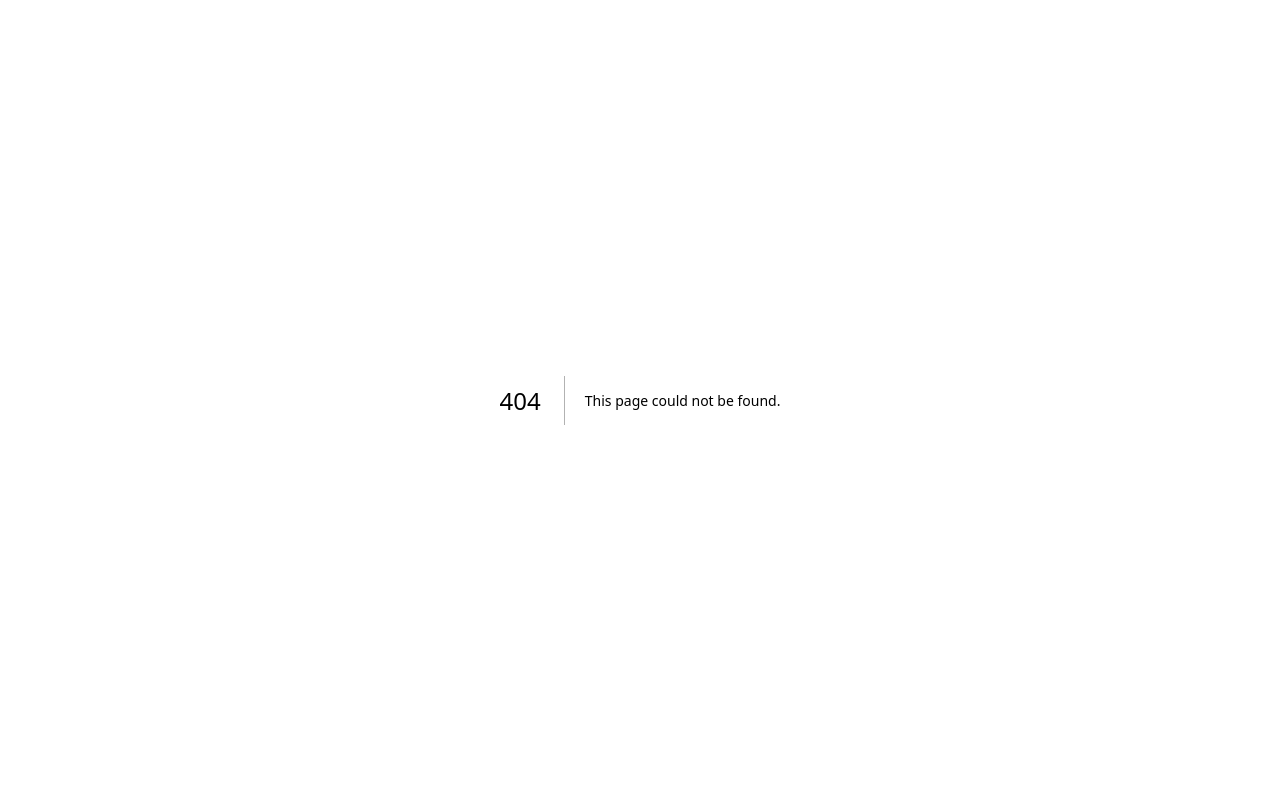
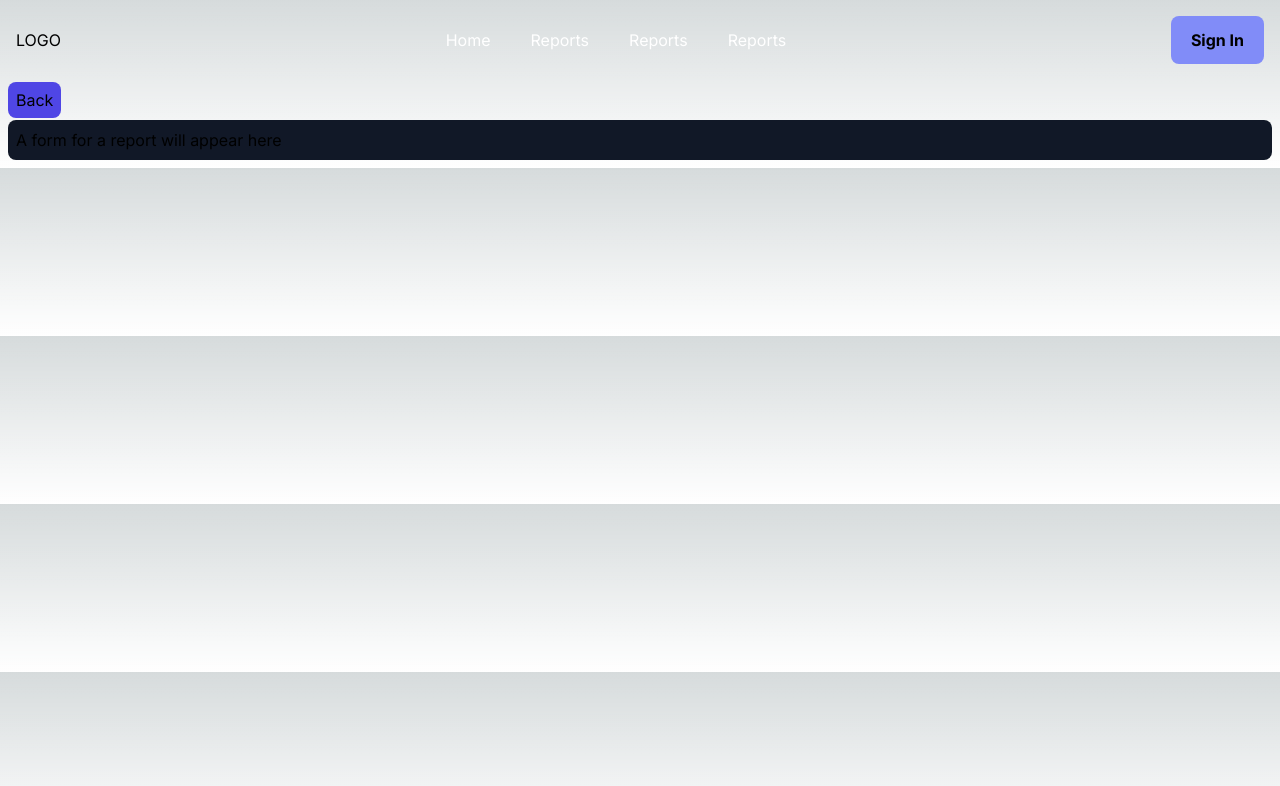
Before and after one commit to jkele/innovative-project-team-06, a Next.js app: page /report/add in a window 1280 px wide. Before the commit this address had no page. Shown: the top 786 px of the page. Built offline with nearby package versions, Linux system fonts and the light colour scheme.

Commit message:
Some new features for PoC

```diff
--- a/src/app/layout.tsx
+++ b/src/app/layout.tsx
@@ -1,6 +1,7 @@
 import type { Metadata } from "next";
 import { Inter } from "next/font/google";
 import "./globals.css";
+import Navigation from "@/components/navigation/Navigation";
 
 const inter = Inter({ subsets: ["latin"] });
 
@@ -16,7 +17,12 @@ export default function RootLayout({
 }>) {
   return (
     <html lang="en">
-      <body className={inter.className}>{children}</body>
+      <body className={inter.className}>
+        <main>
+        <Navigation />
+        {children}
+        </main>
+      </body>
     </html>
   );
 }
--- /dev/null
+++ b/src/app/report/add/page.tsx
@@ -0,0 +1,15 @@
+import Link from 'next/link'
+import React from 'react'
+
+function Home() {
+  return (
+    <div className='  p-2'>
+        <Link href={"/report"} className=' hover:bg-indigo-500 bg-indigo-600 rounded-lg p-2 '>
+        Back
+        </Link>
+        <p className=' mt-2 h-full p-2 bg-gray-900 rounded-lg'>A form for a report will appear here</p>
+    </div>
+  )
+}
+
+export default Home
--- /dev/null
+++ b/src/app/report/page.tsx
@@ -0,0 +1,17 @@
+import Link from 'next/link'
+import React from 'react'
+import { IoMdAdd } from "react-icons/io";
+
+
+function page() {
+  return (
+    <div>
+        <p>A list of reports done by the user will appear here</p>
+        <Link href={"/report/add"} className=' bg-indigo-400 text-black p-2 rounded-md fixed bottom-3 right-2 hover:scale-105 hover:bg-indigo-300 '>
+            <IoMdAdd />
+        </Link>
+    </div>
+  )
+}
+
+export default page
--- /dev/null
+++ b/src/components/navigation/NavBar.tsx
@@ -0,0 +1,68 @@
+"use client";
+import React from "react";
+import Link from "next/link";
+import { NavItem } from "@/types";
+import { useEffect, useState } from "react";
+import { NAV_ITEMS } from "@/lib/Navigation";
+import { ImTelegram } from "react-icons/im";
+import { NavigationItem } from "./Navigation";
+
+const Navbar = ({ toggle }: { toggle: () => void }): JSX.Element => {
+  return (
+    <>
+      <div className="w-full h-20 sticky top-0">
+        <div className="container mx-auto px-4 h-full">
+          <div className="flex justify-between items-center h-full">
+            <Link href="/">
+              <p>LOGO</p>
+            </Link>
+            <div className="hidden md:flex gap-x-6 text-white">
+              {NAV_ITEMS.map((item, index) => {
+                return <NavigationItem key={index} item={item} />;
+              })}
+            </div>
+            <Button toggle={toggle} />
+          </div>
+        </div>
+      </div>
+    </>
+  );
+};
+
+const Button = ({ toggle }: { toggle: () => void }): JSX.Element => {
+  const [width, setWidth] = useState(0);
+
+  const updateWidth = () => {
+    const newWidth = window.innerWidth;
+    setWidth(newWidth);
+  };
+
+  useEffect(() => {
+    window.addEventListener("resize", updateWidth);
+    updateWidth();
+  }, []);
+
+  return width < 768 ? (
+    <button
+      type="button"
+      className="inline-flex items-center md:hidden cursor-pointer"
+      onClick={toggle}
+    >
+      {/* Menu icon */}
+      <svg
+        xmlns="http://www.w3.org/2000/svg"
+        width="40"
+        height="40"
+        viewBox="0 0 24 24"
+      >
+        <path fill="#fff" d="M3 6h18v2H3V6m0 5h18v2H3v-2m0 5h18v2H3v-2Z" />
+      </svg>
+    </button>
+  ) : (
+    <div className=" cursor-pointer text-center items-center flex text-black h-12 rounded-lg bg-indigo-400 font-bold px-5">
+      <p>Sign In</p>
+    </div>
+  );
+};
+
+export default Navbar;
--- /dev/null
+++ b/src/components/navigation/Navigation.tsx
@@ -0,0 +1,30 @@
+"use client";
+import { useState } from "react";
+import Navbar from "./NavBar";
+import Sidebar from "./SideBar";
+import Link from "next/link";
+import { NavItem } from "@/types";
+
+
+const Navigation = () => {
+  const [isOpen, setIsOpen] = useState(false);
+  const toggle = () => {
+    setIsOpen(!isOpen);
+  };
+  return (
+    <>
+      <Sidebar isOpen={isOpen} toggle={toggle} />
+      <Navbar toggle={toggle} />
+    </>
+  );
+};
+
+export const NavigationItem = ({ item }: { item : NavItem}) => {
+    return (
+        <Link href={item.path} className=" hover:bg-gray-900 p-2 rounded-md">
+            <p>{item.title}</p>
+        </Link>
+    )
+}
+
+export default Navigation;
--- /dev/null
+++ b/src/components/navigation/SideBar.tsx
@@ -0,0 +1,62 @@
+import Link from "next/link";
+import { NavigationItem } from "./Navigation";
+import { NAV_ITEMS } from "@/lib/Navigation";
+
+const Sidebar = ({
+  isOpen,
+  toggle,
+}: {
+  isOpen: boolean;
+  toggle: () => void;
+}): JSX.Element => {
+  return (
+    <>
+      <div
+        className=" fixed w-full h-full overflow-hidden justify-center bg-black grid items-center left-0 z-10"
+        style={{
+          opacity: `${isOpen ? "1" : "0"}`,
+          top: ` ${isOpen ? "0" : "-100%"}`,
+        }}
+      >
+        <button
+          className="fixed top-0 hover:scale-105 right-0 p-5"
+          onClick={toggle}
+        >
+          {/* Close icon */}
+          <svg
+            xmlns="http://www.w3.org/2000/svg"
+            width="48"
+            height="48"
+            viewBox="0 0 24 24"
+          >
+            <path
+              fill="currentColor"
+              d="M19 6.41L17.59 5L12 10.59L6.41 5L5 6.41L10.59 12L5 17.59L6.41 19L12 13.41L17.59 19L19 17.59L13.41 12L19 6.41Z"
+            />
+          </svg>
+        </button>
+
+        <div className=" text-center text-xl">
+          {NAV_ITEMS.map((item, index) => {
+            return (
+              <div
+                onClick={toggle}
+                className=" p-2 rounded-md my-1 hover:bg-gray-900 cursor-pointer"
+              >
+                <Link href={item.path}>
+                  <p>{item.title}</p>
+                </Link>
+              </div>
+            );
+          })}
+          <hr/>
+          <div className=" text-center items-center flex text-white hover:text-indigo-400 h-12 rounded-lg cursor-pointer font-bold px-5">
+            <p>Sign In</p>
+          </div>
+        </div>
+      </div>
+    </>
+  );
+};
+
+export default Sidebar;
--- /dev/null
+++ b/src/lib/Navigation.tsx
@@ -0,0 +1,20 @@
+import {NavItem} from '@/types'
+
+export const NAV_ITEMS: NavItem[] = [
+    {
+        title:"Home",
+        path:"/"
+      },
+      {
+        title:"Reports",
+        path:"/report"
+      },
+      {
+        title:"Reports",
+        path:"/report"
+      },
+      {
+        title:"Reports",
+        path:"/report"
+      },
+]
--- /dev/null
+++ b/src/types.tsx
@@ -0,0 +1,4 @@
+export type NavItem = {
+    title: string;
+    path: string
+  };
```
Also changed, not shown: package.json (+5 -4 lines), 1 other file (tests, documents, lock files or other folders).
